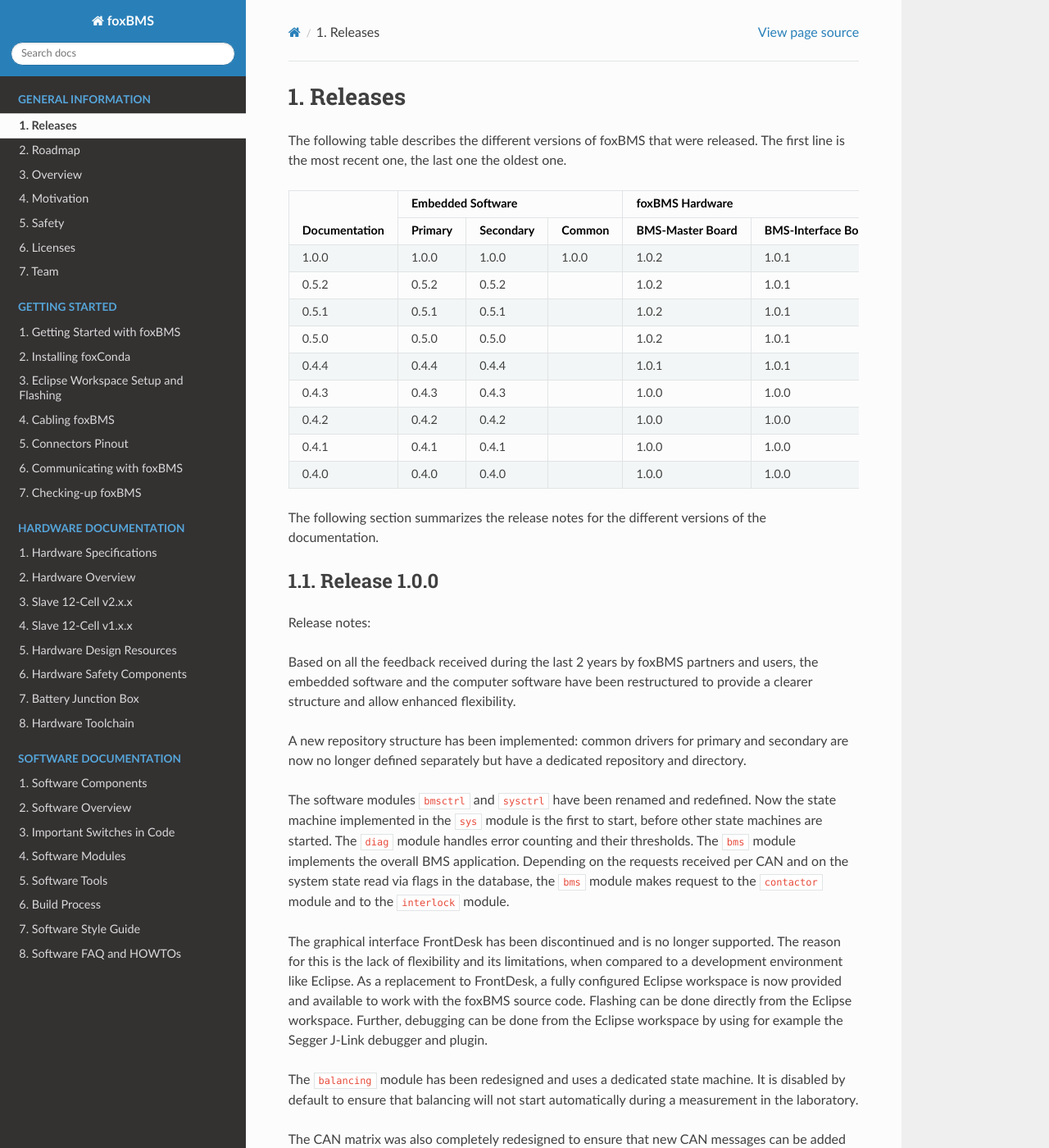
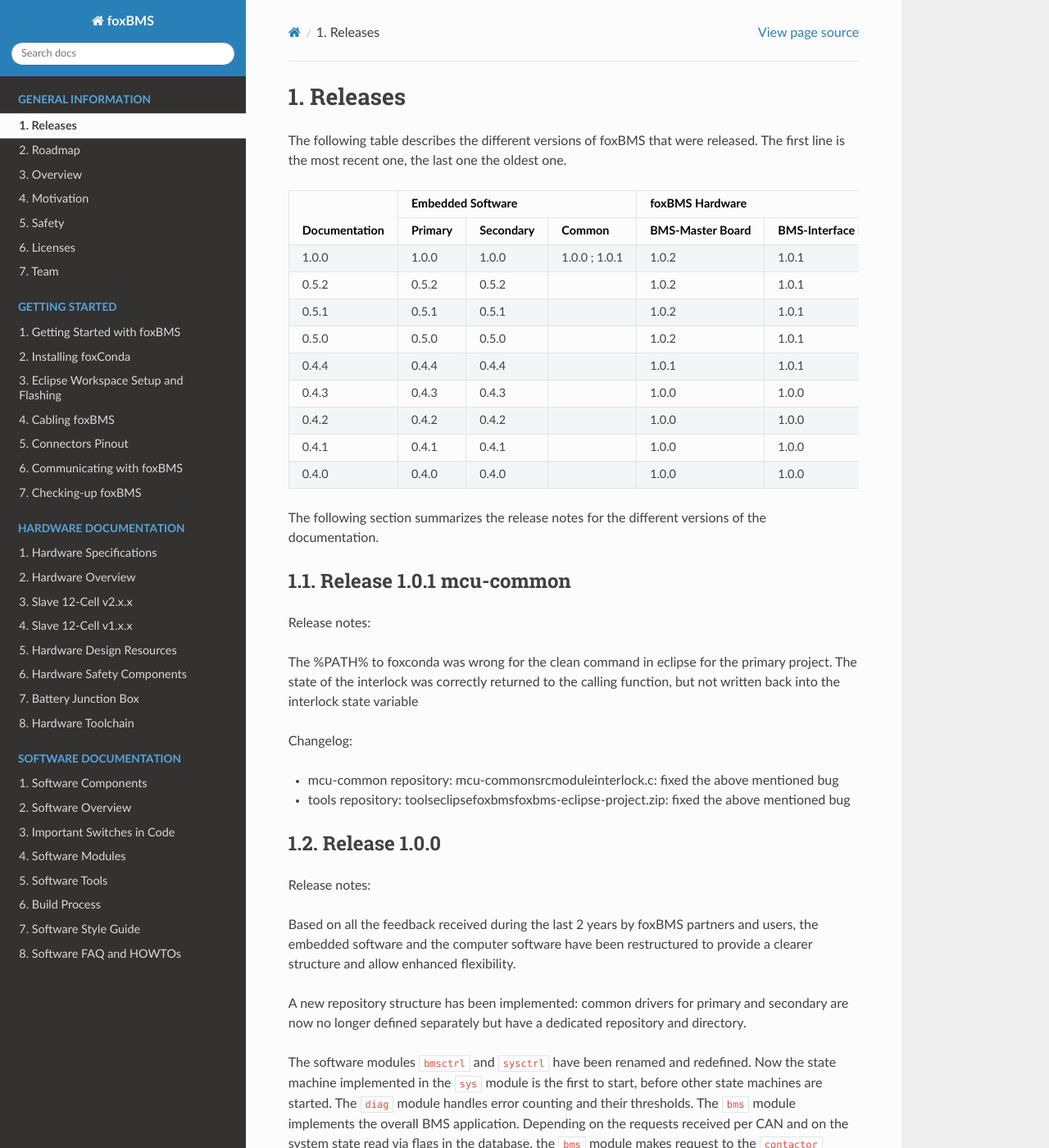
Before and after one commit to foxBMS/documentation, a Sphinx documentation site: the page built from doc/sphinx/general_information/releases/releases.rst, in a window 1280 px wide and 1400 px high. Shown: the whole window at 82% size. Built offline with Sphinx 7.4.7 and the Read the Docs theme 2.0.0, drawn with Linux system fonts in a browser that asks for light colours; pages that are not in the unit, such as notebooks, are missing from menus; the version number could not be read and is left out; some of the changed text lies outside the part shown.

Commit message:
updated release notes

```diff
--- a/doc/sphinx/general_information/releases/releases.rst
+++ b/doc/sphinx/general_information/releases/releases.rst
@@ -16,8 +16,8 @@
 +               +----------+-----------+-----------+--------------+-----------------+-------------+-----------------+            +
 |               | Primary  | Secondary | Common    | |BMS-Master| | |BMS-Interface| | |BMS-Slave| | |BMS-Extension| |            |
 +===============+==========+===========+===========+==============+=================+=============+=================+============+
-| 1.0.0         | 1.0.0    | 1.0.0     | 1.0.0     | 1.0.2        | 1.0.1           |   1.0.1 ;   | 1.0.2           | 1.0.0      |
-|               |          |           |           |              |                 |   2.0.3 ;   |                 |            |
+| 1.0.0         | 1.0.0    | 1.0.0     | 1.0.0 ;   | 1.0.2        | 1.0.1           |   1.0.1 ;   | 1.0.2           | 1.0.0      |
+|               |          |           | 1.0.1     |              |                 |   2.0.3 ;   |                 |            |
 |               |          |           |           |              |                 |   2.1.0     |                 |            |
 +---------------+----------+-----------+-----------+--------------+-----------------+-------------+-----------------+------------+
 | 0.5.2         | 0.5.2    | 0.5.2     |           | 1.0.2        | 1.0.1           |   1.0.1 ;   | 1.0.2           | 0.5.0      |
@@ -40,6 +40,20 @@
 +---------------+----------+-----------+-----------+--------------+-----------------+-------------+-----------------+------------+
 
 The following section summarizes the release notes for the different versions of the documentation.
+
+Release 1.0.1 mcu-common
+------------------------
+
+Release notes:
+
+The %PATH% to foxconda was wrong for the clean command in eclipse for the primary project.
+The state of the interlock was correctly returned to the calling function, but not written back into the interlock state variable
+
+Changelog:
+
+- mcu-common repository: mcu-common\src\module\interlock.c: fixed the above mentioned bug
+- tools repository: tools\eclipse\foxbmsfoxbms-eclipse-project.zip: fixed the above mentioned bug
+
 
 Release 1.0.0
 -------------
```
